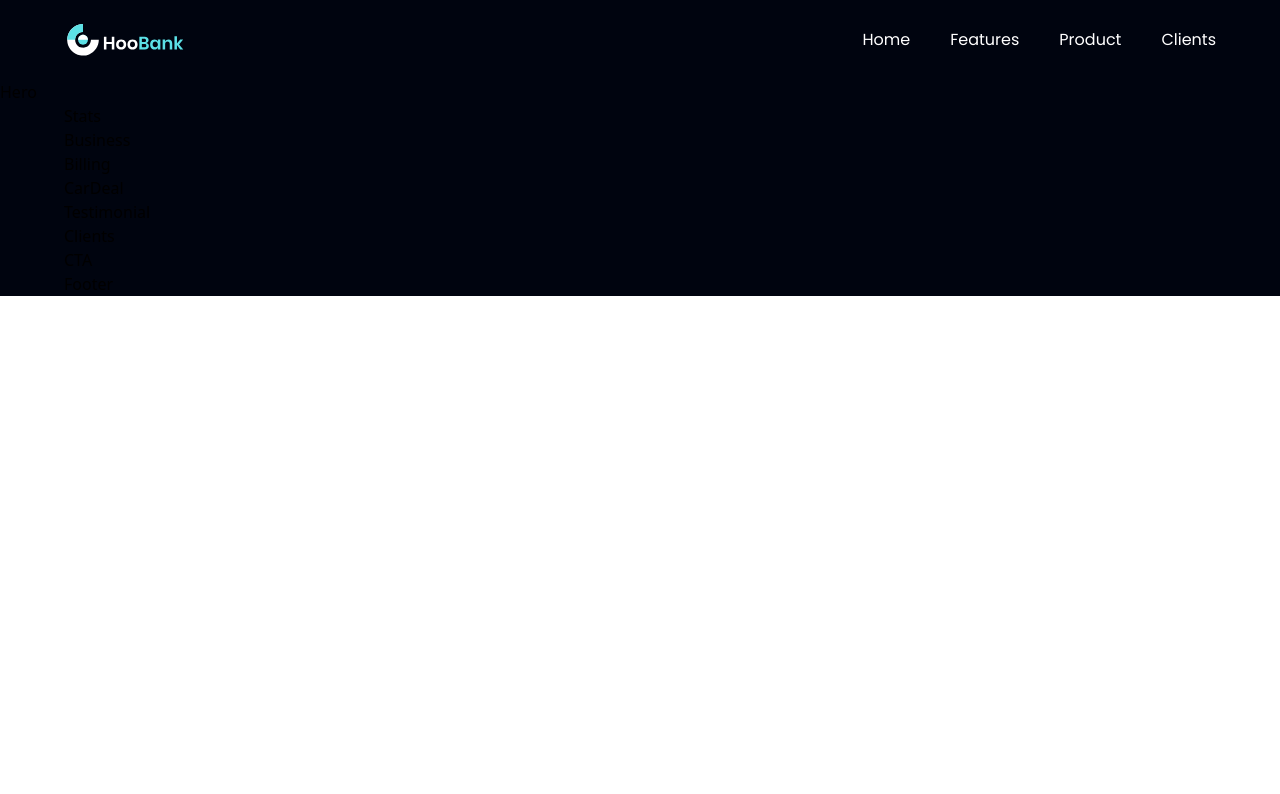
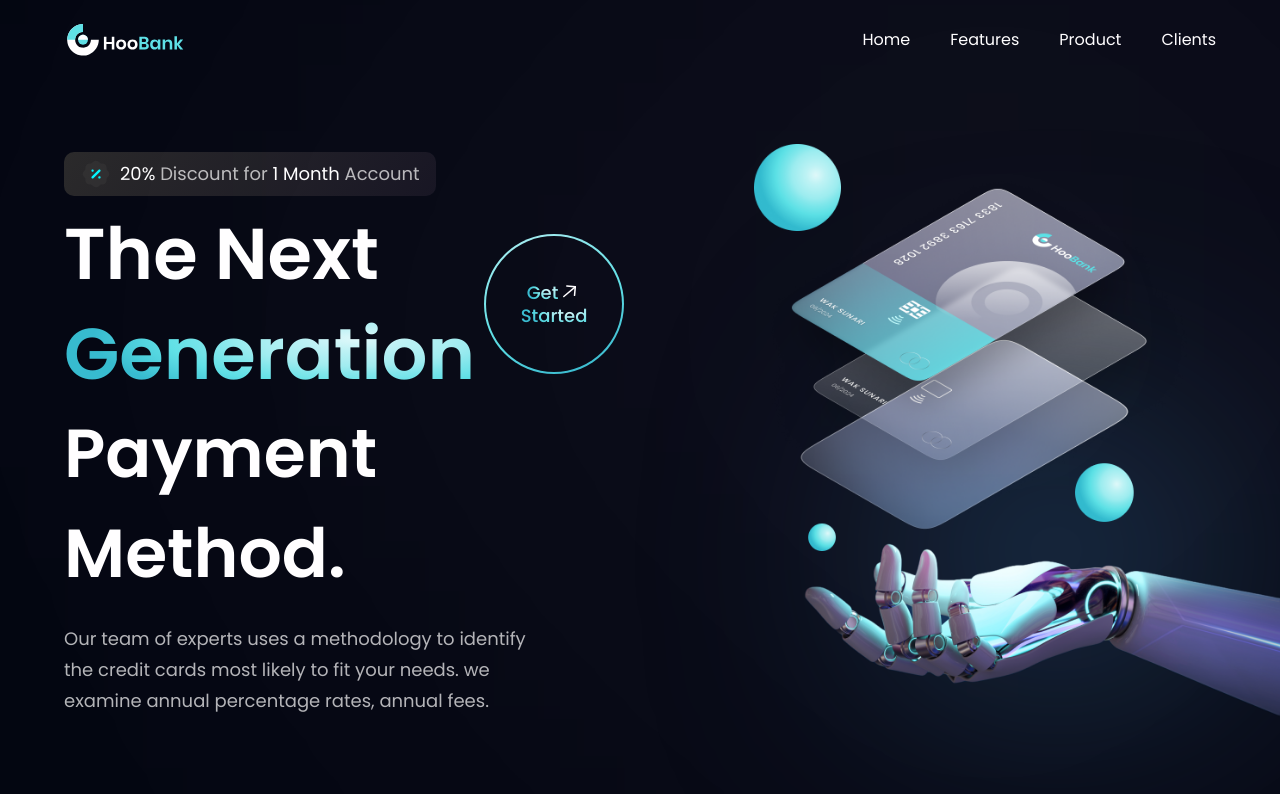
Before and after one commit to hafiz-hailu/Modern-Website-UI-UX---React-Tailwind, a React (Vite) app: page / in a window 1280 px wide. Shown: the top 794 px of the page. Built offline with nearby package versions, Linux system fonts and the light colour scheme.

Commit message:
Finishing the Hero Section

```diff
--- a/src/components/GetStarted.jsx
+++ b/src/components/GetStarted.jsx
@@ -1,7 +1,33 @@
 import React from 'react';
+import styles from '../style';
+import { arrowUp } from '../assets';
 
 const GetStarted = () => {
-  return <div>GetStarted</div>;
+  return (
+    <div
+      className={`${styles.flexCenter} w-[140px] h-[140px] rounded-full bg-blue-gradient p-[2px] cursor-pointer `}
+    >
+      <div
+        className={`${styles.flexCenter} flex-col bg-primary w-[100%] h-[100%] rounded-full`}
+      >
+        <div className={`${styles.flexStart} flex-row`}>
+          <p className="font-poppins font-medium text-[18px] leading-[23px] ">
+            <span className="text-gradient">Get</span>
+          </p>
+          <img
+            src={arrowUp}
+            alt="arrow"
+            className="w-[23px] h-[23px] object-contain "
+          />
+        </div>
+        <div className={`${styles.flexStart} flex-row`}>
+          <p className="font-poppins font-medium text-[18px] leading-[23px] ">
+            <span className="text-gradient">Started</span>
+          </p>
+        </div>
+      </div>
+    </div>
+  );
 };
 
 export default GetStarted;
--- a/src/components/Hero.jsx
+++ b/src/components/Hero.jsx
@@ -1,7 +1,61 @@
 import React from 'react';
+import styles from '../style';
+import { discount, robot, star } from '../assets';
+import GetStarted from './GetStarted';
 
 const Hero = () => {
-  return <div>Hero</div>;
+  return (
+    <section
+      id="home"
+      className={`flex md:flex-row flex-col ${styles.paddingY}`}
+    >
+      <div
+        className={`flex-1 ${styles.flexStart} flex-col xl:px-0 sm:px-16 px-6`}
+      >
+        <div className="flex flex-row items-center px-4 py-[6px] bg-discount-gradient rounded-[10px] mb-2">
+          <img src={discount} alt="discount" className="w-[32px] h-[32px]" />
+          <p className={`${styles.paragraph} ml-2`}>
+            <span className="text-white">20% </span> Discount for{' '}
+            <span className="text-white">1 Month</span> Account
+          </p>
+        </div>
+
+        <div className="flex flex-row justify-between items-center w-full">
+          <h1 className="flex-1 font-poppins font-semibold ss:text-[72px] text-[52px] text-white ss:leading-[100px] leading-[75px]">
+            The Next <br className="sm:block hidden" />{' '}
+            <span className="text-gradient">Generation</span>
+          </h1>
+          <div className="ss:flex hidden md:mr-4 mr-0">
+            <GetStarted />
+          </div>
+        </div>
+        <h1 className="font-poppins font-semibold ss:text-[68px] text-[52px] text-white ss:leading-[100px] leading-[75px] w-full">
+          Payment Method.
+        </h1>
+        <p className={`${styles.paragraph} max-w-[470px] mt-5`}>
+          Our team of experts uses a methodology to identify the credit cards
+          most likely to fit your needs. we examine annual percentage rates,
+          annual fees.
+        </p>
+      </div>
+      <div
+        className={`flex-1 flex ${styles.flexCenter} md:my-0 my-10 relative`}
+      >
+        <img
+          src={robot}
+          alt="billing"
+          className="w-[100%] h-[100%] relative z-[5] "
+        />
+        <div className="absolute z-[0] w-[40%] h-[35%] top-0 pink__gradient "></div>
+        <div className="absolute z-[1] w-[80%] h-[80%] bottom-40 rounded-full white__gradient "></div>
+        <div className="absolute z-[0] w-[50%] h-[50%] right-20 bottom-20 blue__gradient "></div>
+      </div>
+
+      <div className={`ss:hidden ${styles.flexCenter}`}>
+        <GetStarted />
+      </div>
+    </section>
+  );
 };
 
 export default Hero;
```
